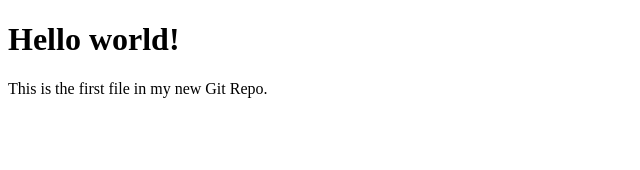
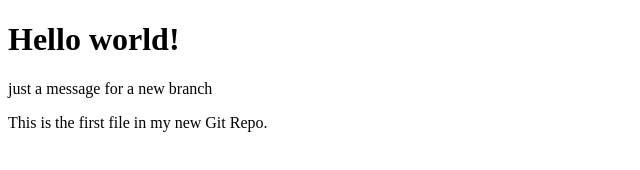
Before and after one commit to HoustonKhanyile/hello-world, a plain HTML site: page index.html in a window 1280 px wide. Shown: the whole page, without its empty margins (0-640 px from the left). Drawn offline with Linux system fonts and the light colour scheme.

Commit message:
added paragraph to hello world

```diff
--- a/index.html
+++ b/index.html
@@ -6,6 +6,7 @@
 <body>
 
 <h1>Hello world!</h1>
+<p>just a message for a new branch</p>
 <p>This is the first file in my new Git Repo.</p>
 
 </body>
```
